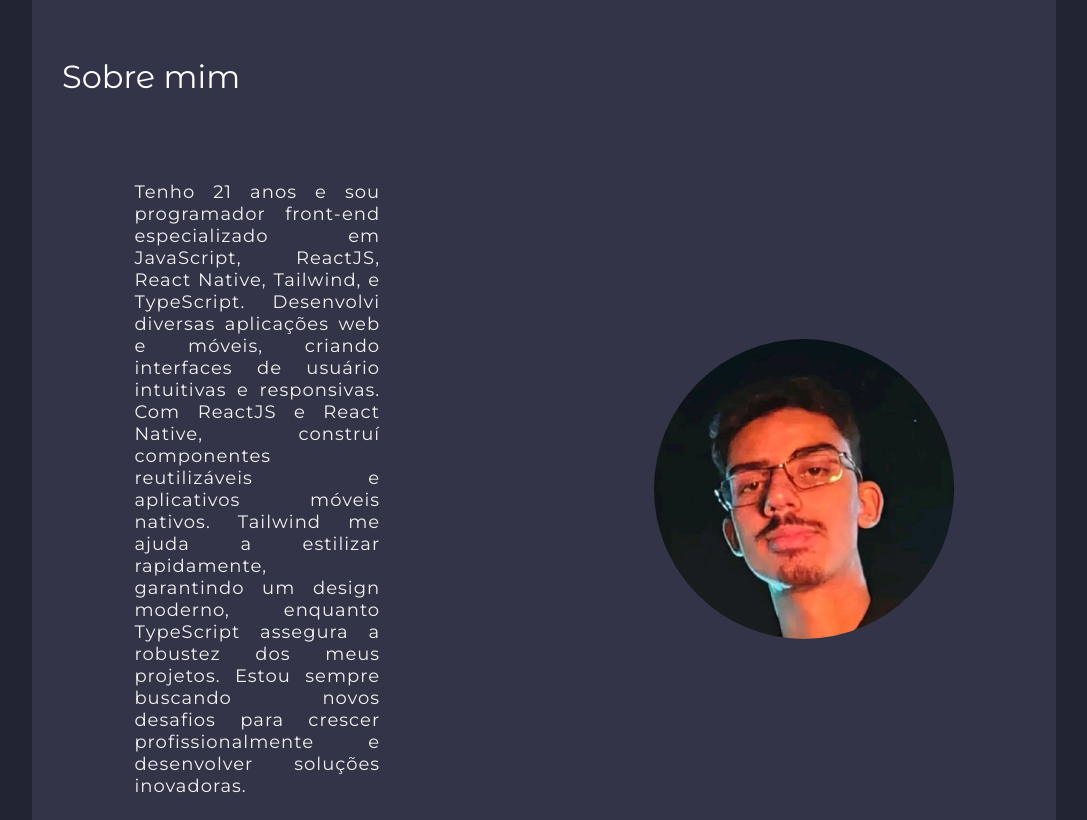
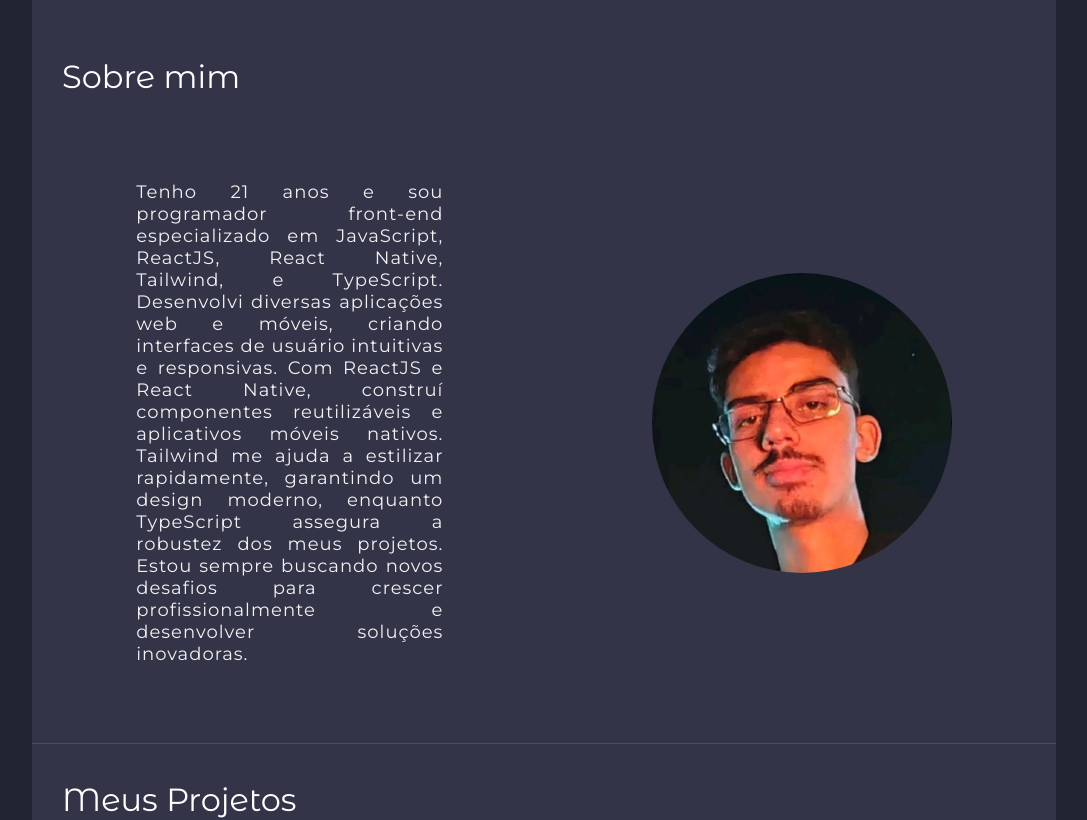
Before and after one commit to Fabrioco/Portfolio, a React (Vite) app: page / in a window 1280 px wide. Shown: the part 960-1780 px from the top of the page, without its empty margins (96-1183 px from the left). Built offline with nearby package versions, Linux system fonts and the light colour scheme.

Commit message:
:lipstick: fix: Correção no espaçamento

```diff
--- a/src/components/About/components/desc/desc.css
+++ b/src/components/About/components/desc/desc.css
@@ -1,8 +1,8 @@
 .desc {
   display: flex;
-  justify-content: space-between;
+  justify-content: space-around;
   align-items: center;
-  width: 80%;
+  width: 100%;
   min-height: 400px;
   background-color: var(--color-bg);
   margin: auto;
```
